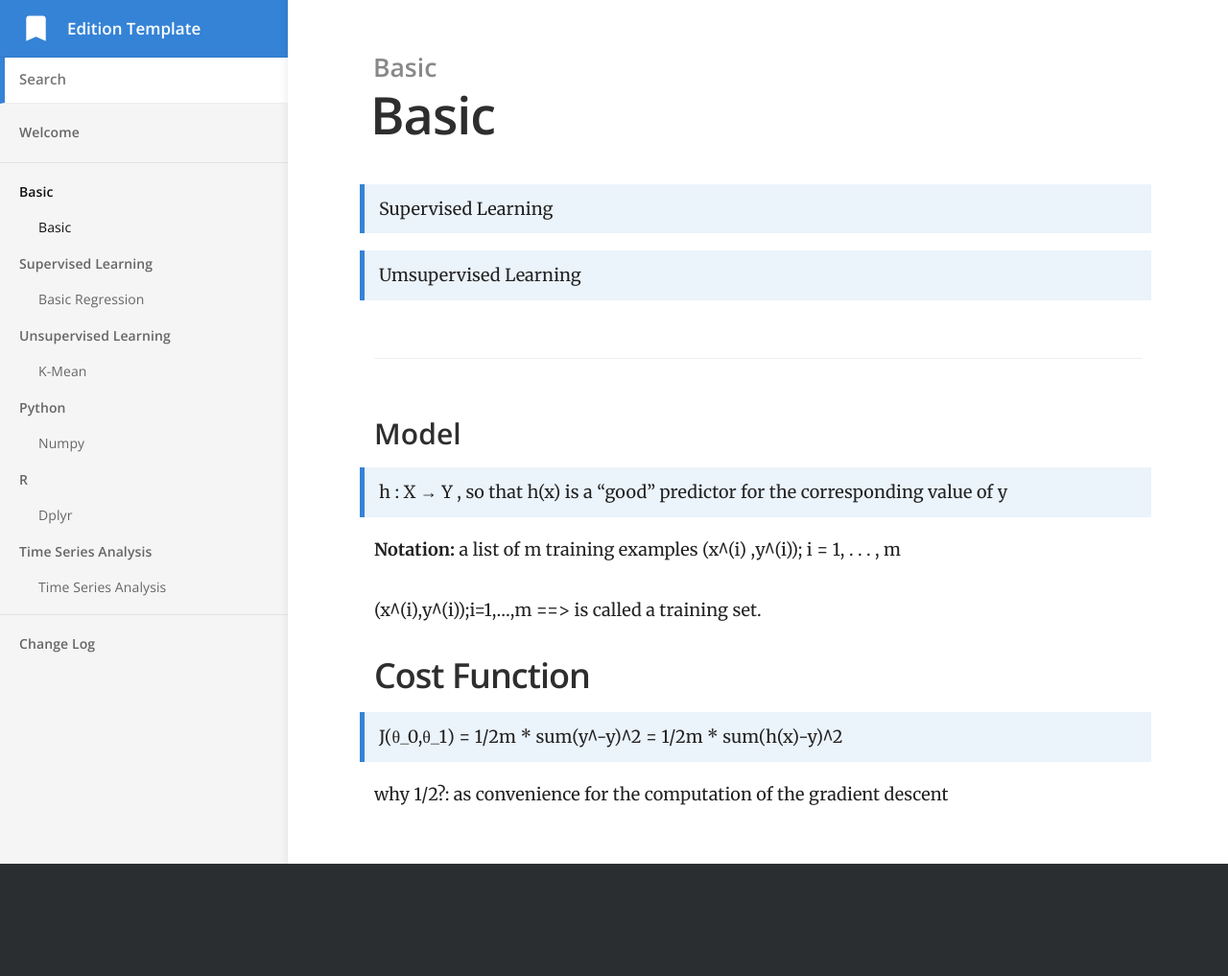
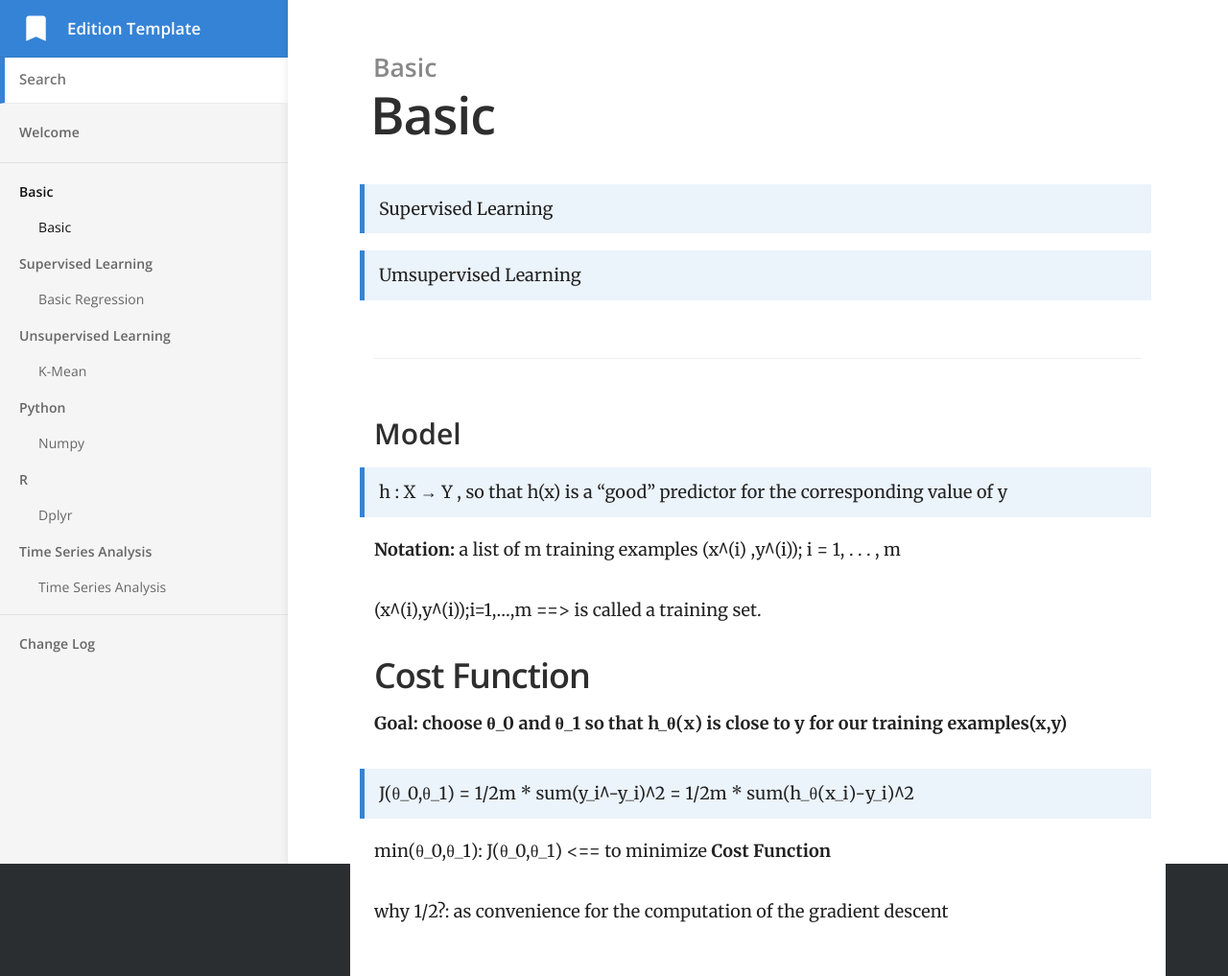
Before and after one commit to ksuthalia/ko-taemin, a Jekyll site: the page built from _docs/Data_Science/Basic.md, in a window 1280 px wide. Shown: the whole page at 96% size. Built offline with Jekyll 4.4.1, drawn with Linux system fonts in a browser that asks for light colours; before the commit the page ends 900 px from its top, so only the background shows below that.

Commit message:
Update Basic.md

```diff
--- a/_docs/Data_Science/Basic.md
+++ b/_docs/Data_Science/Basic.md
@@ -24,7 +24,10 @@ a list of m training examples (x^(i) ,y^(i)); i = 1, . . . , m
 
 ## Cost Function
 
+**Goal: choose θ_0 and θ_1 so that h_θ(x) is close to y for our training examples(x,y)**
 
-> J(θ_0,θ_1) = 1/2m * sum(y^-y)^2 = 1/2m * sum(h(x)-y)^2
+> J(θ_0,θ_1) = 1/2m * sum(y_i^-y_i)^2 = 1/2m * sum(h_θ(x_i)-y_i)^2
+
+min(θ_0,θ_1): J(θ_0,θ_1) <== to minimize **Cost Function**
 
 why 1/2?: as convenience for the computation of the gradient descent
```
